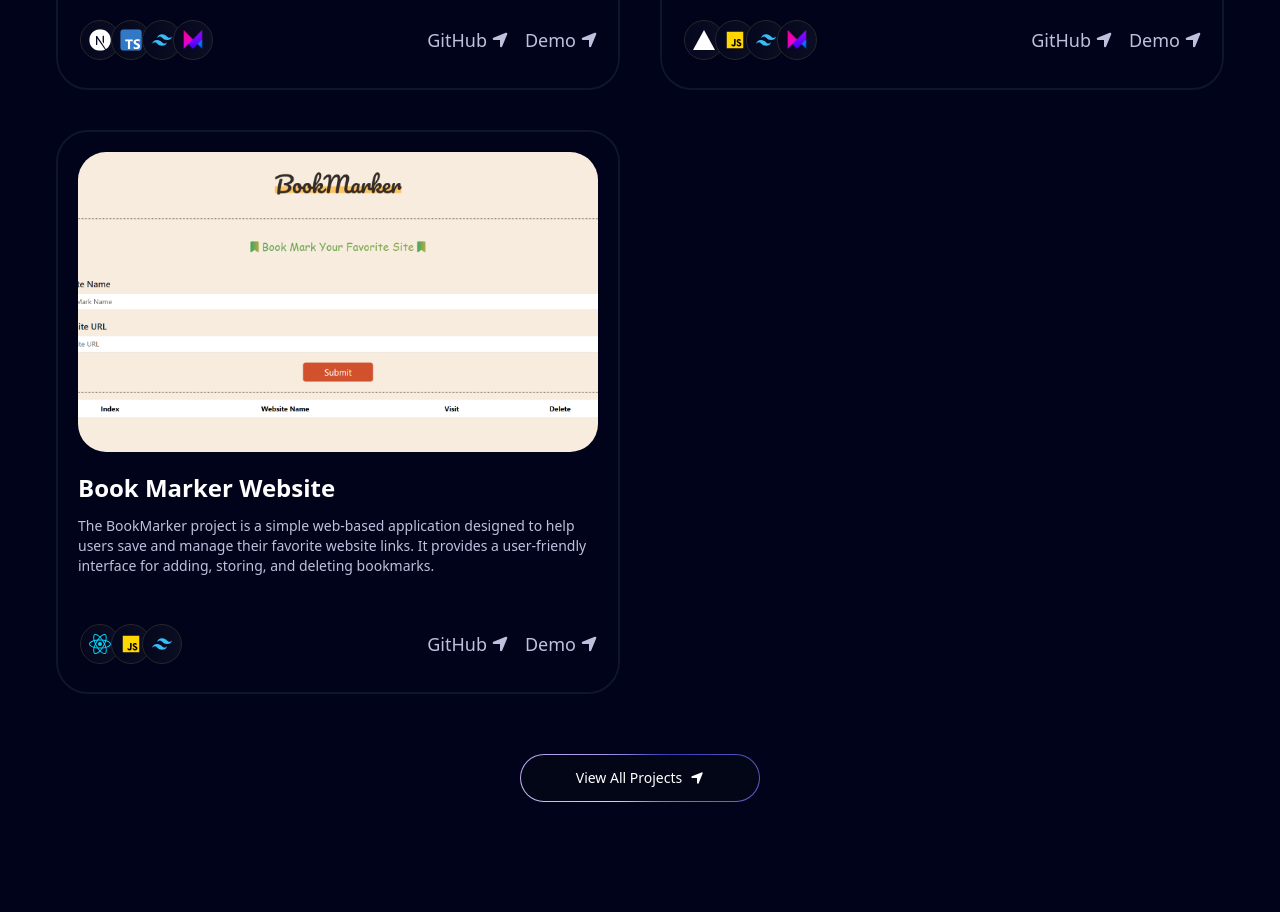
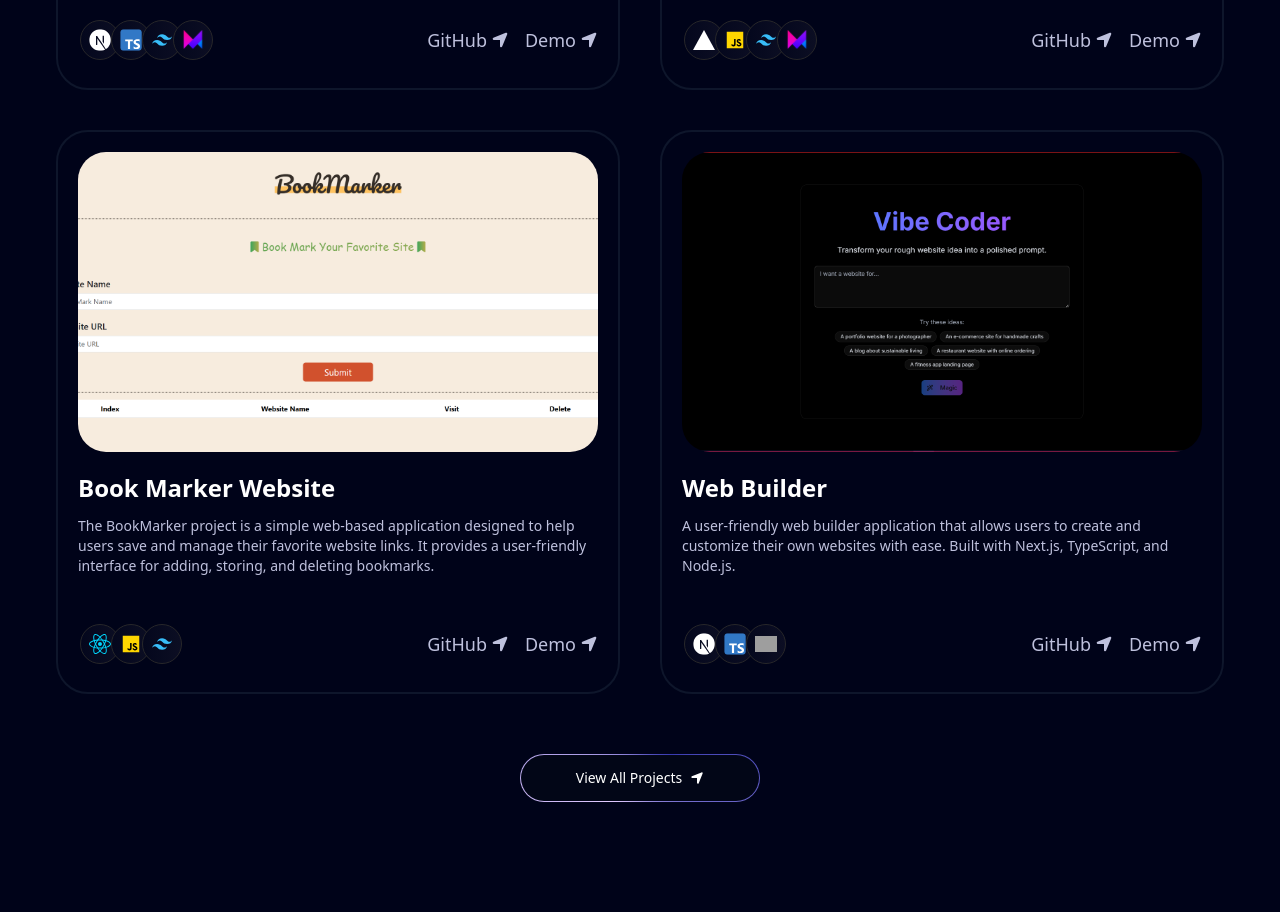
Before and after one commit to MarwanabdalR/Protofolio, a Next.js app: page / in a window 1280 px wide. Shown: the part 3660-4572 px from the top of the page. Built offline with nearby package versions, Linux system fonts and the light colour scheme; grey boxes are pictures that could not be loaded.

Commit message:
new project

```diff
--- a/data/index.tsx
+++ b/data/index.tsx
@@ -26,7 +26,7 @@ import {
 import { z } from "zod";
 
 export const cvUrl =
-  "https://drive.google.com/file/d/1l_Zefj3IrIpjC7nYubiana7tPkoc3Trc/view?usp=sharing";
+  "https://docs.google.com/document/d/11g_gs7i3fCs8wBY5DlK8ateqVeNI_Qko/edit?usp=sharing&ouid=100997610333777343282&rtpof=true&sd=true";
 
 
 export const projects = [
@@ -75,6 +75,15 @@ export const projects = [
     link: "https://marwanabdalr.github.io/BookMarker/",
     sourceCode: "https://github.com/MarwanabdalR/BookMarker",
   },
+  {
+    id: 6,
+    title: "Web Builder",
+    des: "A user-friendly web builder application that allows users to create and customize their own websites with ease. Built with Next.js, TypeScript, and Node.js.",
+    img: "/webbuilder.PNG",
+    iconsList: ["/next.svg", "/ts.svg", "/node.svg"],
+    link: "https://web-builder-b1glrildp-marwans-projects-3f5c5d0c.vercel.app/",
+    sourceCode: "https://github.com/MarwanabdalR/Web-Builder",
+  }
 
 ];
 
```
Also changed, not shown: public/webbuilder.PNG (added).
